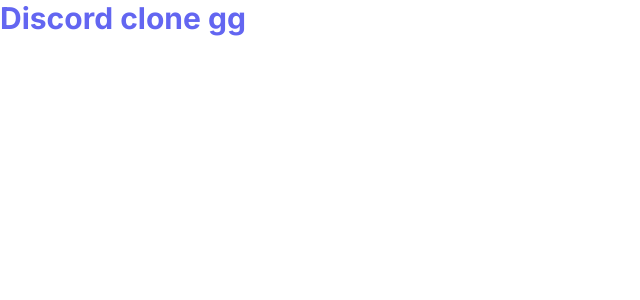
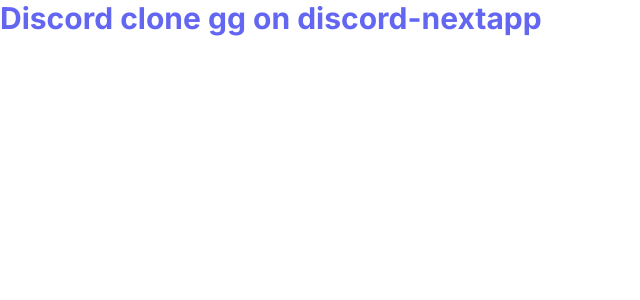
Before and after one commit to anotherITdude/discord-nextapp, a Next.js app: page / in a window 1280 px wide. Shown: the top 300 px of the page, without its empty margins (0-640 px from the left). Built offline with nearby package versions, Linux system fonts and the light colour scheme.

Commit message:
Fix: test git

```diff
--- a/app/page.tsx
+++ b/app/page.tsx
@@ -3,7 +3,7 @@
 export default function Home() {
   return (
     <p className='text-3xl font-bold text-indigo-500'>
-      Discord clone gg
+      Discord clone gg on discord-nextapp
    </p>
   )
 }
```
